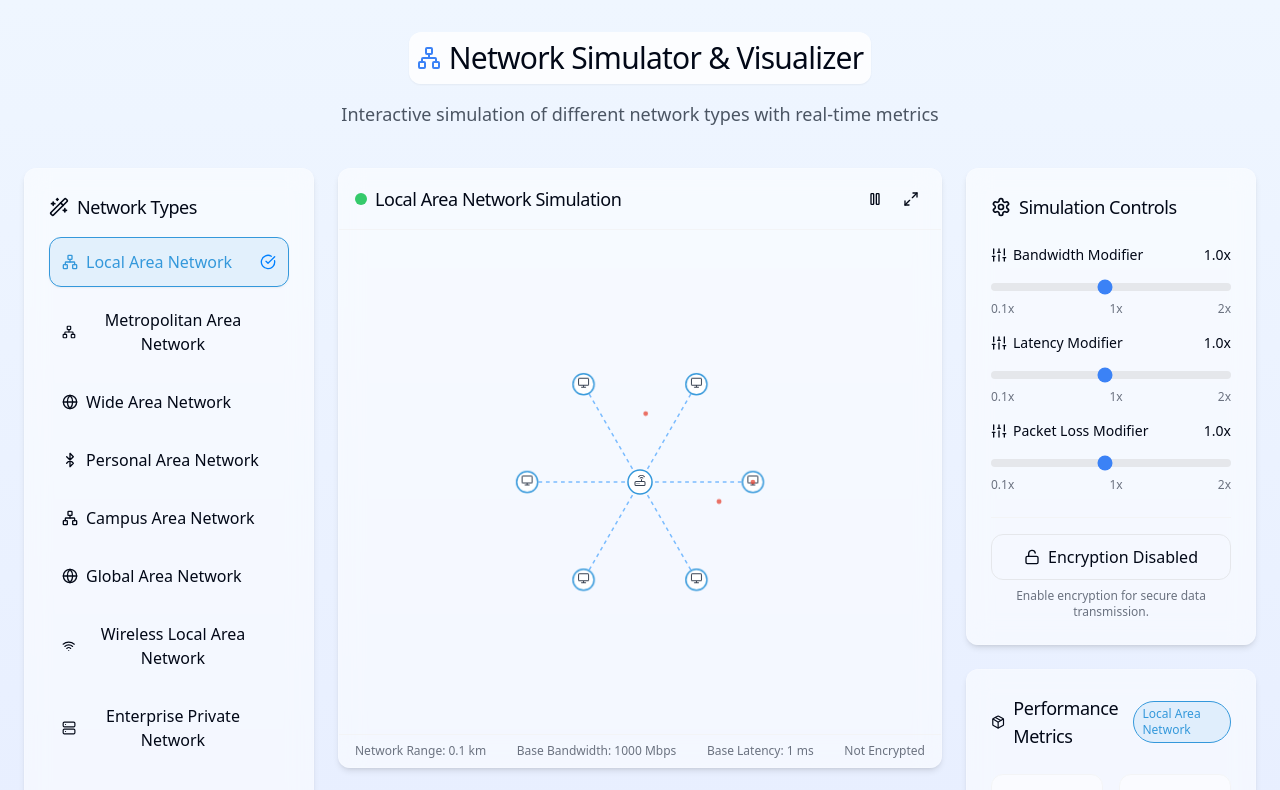
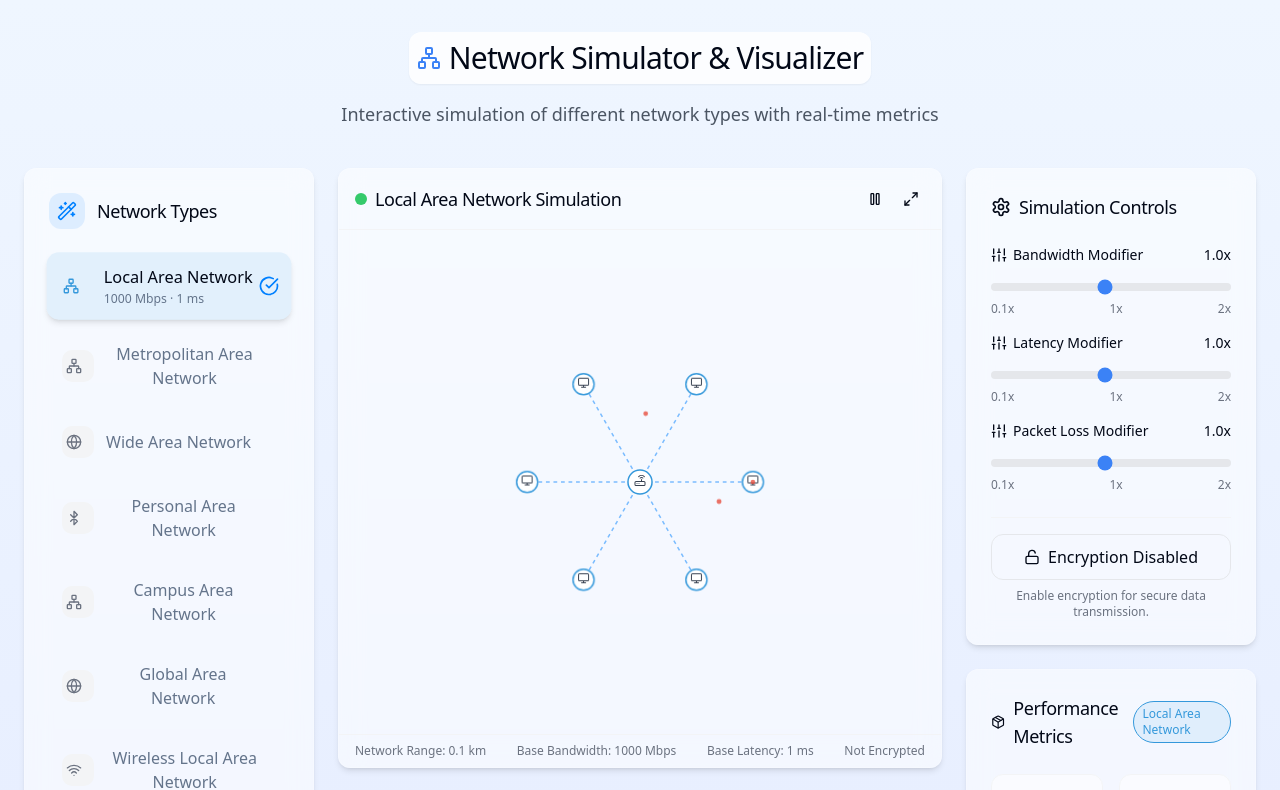
Before and after one commit to davesohamm/network-simulgraf, a React (Vite) app: page / in a window 1280 px wide. Shown: the top 790 px of the page. Built offline with nearby package versions, Linux system fonts and the light colour scheme.

Commit message:
Refactor: Improve UI aesthetics
The UI has been updated to provide a more elegant and modern look.

```diff
--- a/src/components/NetworkSelector.tsx
+++ b/src/components/NetworkSelector.tsx
@@ -1,3 +1,4 @@
+
 import { useCallback } from "react";
 import { NetworkType, networkData } from "@/lib/network-data";
 import { GlassPanel } from "@/components/ui/glass-panel";
@@ -40,13 +41,15 @@ const NetworkSelector = ({ selectedNetwork, setSelectedNetwork }: NetworkSelecto
   }, []);
 
   return (
-    <GlassPanel className="p-6">
-      <div className="flex items-center mb-4">
-        <Wand2 className="h-5 w-5 mr-2" />
+    <GlassPanel className="p-6 overflow-hidden">
+      <div className="flex items-center mb-6">
+        <div className="bg-primary/10 p-2 rounded-lg mr-3">
+          <Wand2 className="h-5 w-5 text-primary" />
+        </div>
         <h3 className="text-lg font-medium">Network Types</h3>
       </div>
 
-      <div className="space-y-2">
+      <div className="space-y-2.5">
         {Object.keys(networkData).map((type) => {
           const network = networkData[type as NetworkType];
           const isSelected = type === selectedNetwork;
@@ -58,20 +61,43 @@ const NetworkSelector = ({ selectedNetwork, setSelectedNetwork }: NetworkSelecto
               className={cn(
                 "w-full p-3 rounded-lg flex items-center justify-between transition-all duration-300 ease-in-out",
                 isSelected
-                  ? `bg-${network.id}-500/10 border border-${network.id}-500/20 shadow-sm network-${network.id}`
-                  : "hover:bg-gray-100 dark:hover:bg-gray-800/30 border border-transparent",
-                "group"
+                  ? `network-${network.id} scale-[1.02] shadow-md`
+                  : "hover:bg-gray-100 dark:hover:bg-gray-800/30 border border-transparent hover:scale-[1.01]",
+                "group relative overflow-hidden"
               )}
             >
-              <div className="flex items-center">
-                {getNetworkIcon(type as NetworkType)}
-                <span className="font-medium">{network.name}</span>
+              {isSelected && (
+                <div className="absolute inset-0 bg-gradient-to-r from-transparent via-white/5 to-transparent shimmer-effect" />
+              )}
+
+              <div className="flex items-center relative z-10">
+                <div className={cn(
+                  "flex-shrink-0 w-8 h-8 flex items-center justify-center rounded-md mr-3 transition-colors",
+                  isSelected
+                    ? `bg-${network.id}-500/20 text-${network.id}-500`
+                    : "bg-gray-100 dark:bg-gray-800 text-gray-500 dark:text-gray-400"
+                )}>
+                  {getNetworkIcon(type as NetworkType)}
+                </div>
+                <div className="flex flex-col items-start">
+                  <span className={cn(
+                    "font-medium transition-colors",
+                    isSelected ? "text-foreground" : "text-muted-foreground"
+                  )}>
+                    {network.name}
+                  </span>
+                  {isSelected && (
+                    <span className="text-xs text-muted-foreground mt-0.5 animate-fade-in">
+                      {network.bandwidth} Mbps · {network.latency} ms
+                    </span>
+                  )}
+                </div>
               </div>
 
               {isSelected ? (
-                <CheckCircle className="h-4 w-4 text-primary" />
+                <CheckCircle className="h-5 w-5 text-primary animate-fade-in" />
               ) : (
-                <ArrowUpRight className="h-4 w-4 opacity-0 group-hover:opacity-100 transition-opacity" />
+                <ArrowUpRight className="h-4 w-4 opacity-0 group-hover:opacity-100 transition-opacity text-muted-foreground" />
               )}
             </button>
           );
--- a/src/index.css
+++ b/src/index.css
@@ -1,4 +1,3 @@
-
 @tailwind base;
 @tailwind components;
 @tailwind utilities;
@@ -130,7 +129,6 @@
 
   .network-link {
     @apply stroke-primary/50 stroke-[2px] fill-none;
-    stroke-dasharray: 5 5;
   }
 
   .network-data-packet {
@@ -196,3 +194,22 @@
 .network-san {
   @apply text-[#16a085] border-[#16a085] bg-[#16a085]/10;
 }
+
+/* Add shimmer effect animation */
+@keyframes shimmer {
+  0% {
+    transform: translateX(-100%);
+  }
+  100% {
+    transform: translateX(100%);
+  }
+}
+
+.shimmer-effect {
+  animation: shimmer 2s infinite;
+}
+
+/* Add stroke-dasharray as a regular CSS property since Tailwind doesn't support it by default */
+.network-link {
+  stroke-dasharray: 5 5;
+}
```
